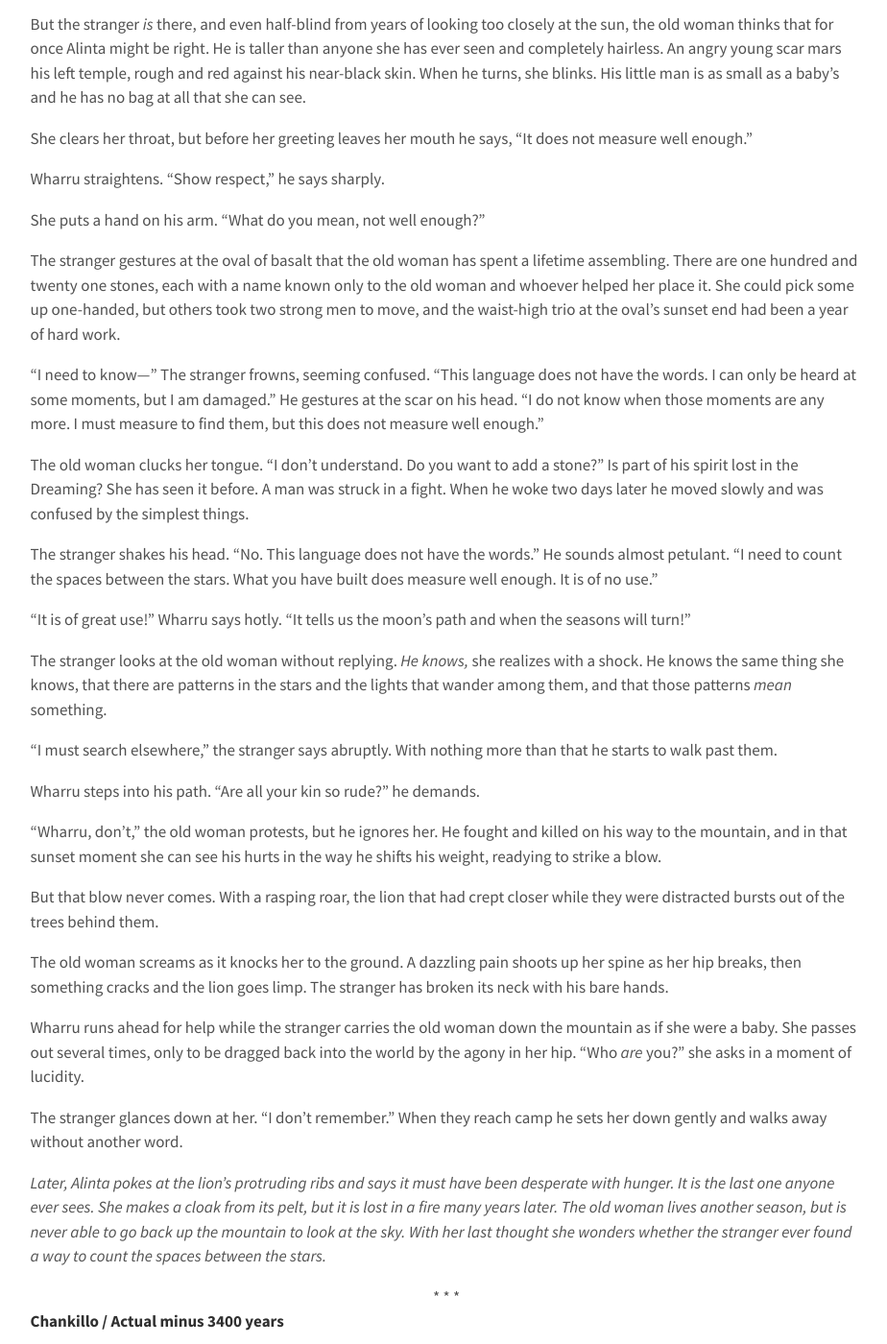
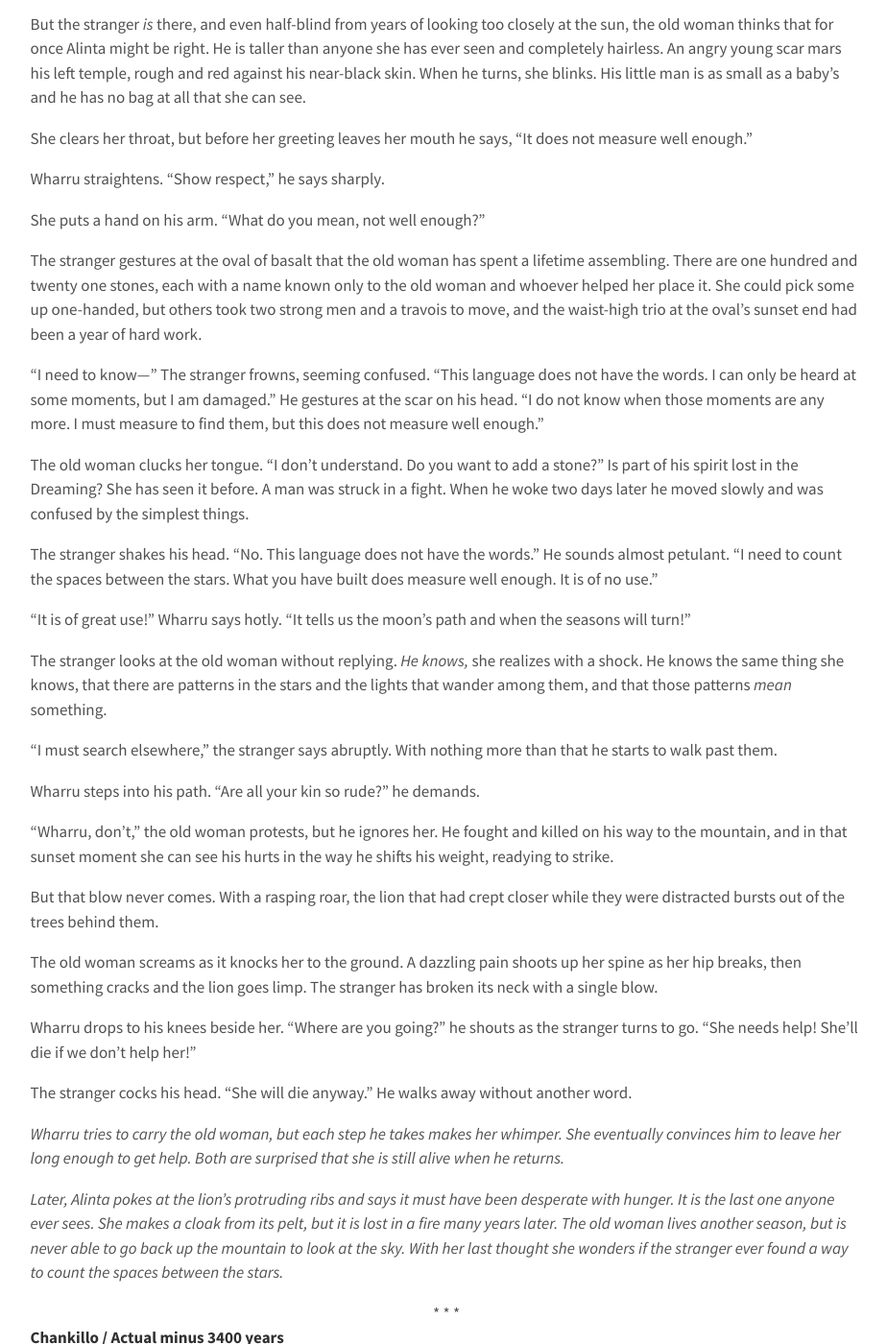
Before and after one commit to gvwilson/sensibleadventures, a Jekyll site: the page built from arecibo/arecibo.md, in a window 1280 px wide and 1400 px high, scrolled down 1188 px. Shown: the whole window at 96% size, without its empty margins (175-1099 px from the left). Built offline with Jekyll 4.4.1, drawn with Linux system fonts in a browser that asks for light colours; nearby versions of some CDN libraries.

Commit message:
Revising the first section

```diff
--- a/arecibo/arecibo.md
+++ b/arecibo/arecibo.md
@@ -116,7 +116,7 @@
 There are one hundred and twenty one stones,
 each with a name known only to the old woman and whoever helped her place it.
 She could pick some up one-handed,
-but others took two strong men to move,
+but others took two strong men and a travois to move,
 and the waist-high trio at the oval's sunset end
 had been a year of hard work.
 
@@ -177,18 +177,22 @@
 The old woman screams as it knocks her to the ground.
 A dazzling pain shoots up her spine as her hip breaks,
 then something cracks and the lion goes limp.
-The stranger has broken its neck with his bare hands.
+The stranger has broken its neck with a single blow.
 
-Wharru runs ahead for help
-while the stranger carries the old woman down the mountain as if she were a baby.
-She passes out several times,
-only to be dragged back into the world by the agony in her hip.
-"Who *are* you?" she asks in a moment of lucidity.
+Wharru drops to his knees beside her.
+"Where are you going?" he shouts
+as the stranger turns to go.
+"She needs help!
+She'll die if we don't help her!"
 
-The stranger glances down at her.
-"I don't remember."
-When they reach camp he sets her down gently
-and walks away without another word.
+The stranger cocks his head.
+"She will die anyway."
+He walks away without another word.
+
+*Wharru tries to carry the old woman,
+but each step he takes makes her whimper.
+She eventually convinces him to leave her long enough to get help.
+Both are surprised that she is still alive when he returns.*
 
 *Later,
 Alinta pokes at the lion's protruding ribs
@@ -198,7 +202,7 @@
 but it is lost in a fire many years later.
 The old woman lives another season,
 but is never able to go back up the mountain to look at the sky.
-With her last thought she wonders whether the stranger ever found a way to count the spaces between the stars.*
+With her last thought she wonders if the stranger ever found a way to count the spaces between the stars.*
 
 <div align="center">* * *</div>
 
```
Also changed, not shown: other parts of arecibo/arecibo.md (+1 -1 lines).
